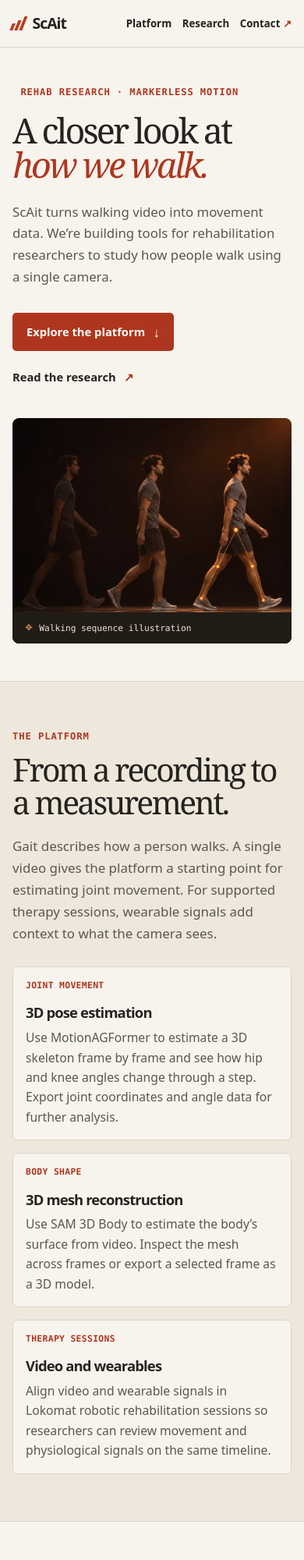
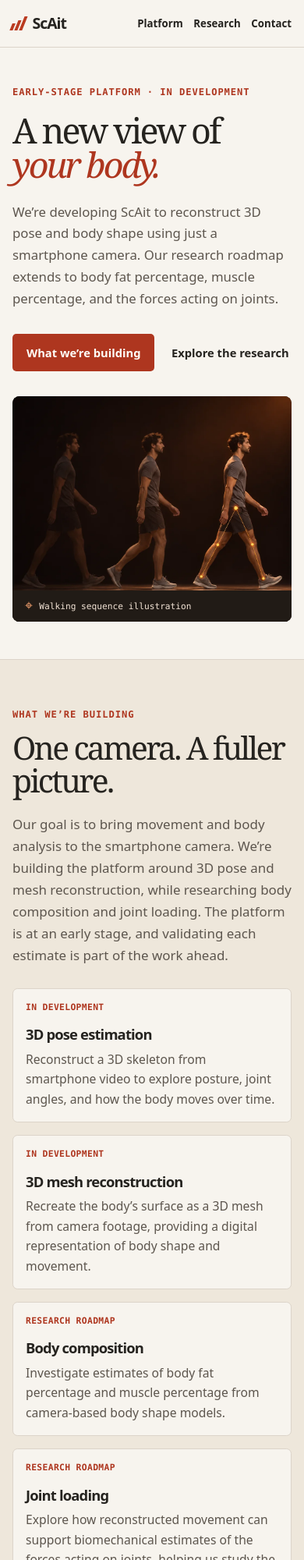
Before and after one commit to AdamBahelka/gait-ai-website, a plain HTML site: page docs/index.html in a window 390 px wide. Shown: the top 2000 px of the page at 78% size. Drawn offline with Linux system fonts and the light colour scheme.

Commit message:
Present ScAit as an early-stage smartphone platform and update contact and research

```diff
--- a/docs/index.html
+++ b/docs/index.html
@@ -3,12 +3,12 @@
 <head>
   <meta charset="utf-8">
   <meta name="viewport" content="width=device-width, initial-scale=1">
-  <meta name="description" content="ScAit explores how ordinary walking video can become measurable movement data for gait and rehabilitation research.">
+  <meta name="description" content="ScAit is an early-stage platform in development, exploring 3D pose, body mesh, body composition, and joint loading from a smartphone camera.">
   <meta name="theme-color" content="#f7f4ee">
   <meta property="og:type" content="website">
-  <meta property="og:title" content="ScAit | Gait analysis from video">
-  <meta property="og:description" content="Markerless 3D pose, body mesh reconstruction, and wearable data for rehabilitation research.">
-  <title>ScAit | Gait analysis from video</title>
+  <meta property="og:title" content="ScAit | Body insights from a smartphone camera">
+  <meta property="og:description" content="An early-stage platform in development for 3D pose and body mesh reconstruction, with body composition and joint loading on our research roadmap.">
+  <title>ScAit | Body insights from a smartphone camera</title>
   <link rel="icon" href="assets/favicon.png" type="image/png">
   <link rel="stylesheet" href="styles.css">
 </head>
@@ -20,7 +20,7 @@
       <nav aria-label="Main navigation">
         <a href="#platform">Platform</a>
         <a href="#research">Research</a>
-        <a class="nav-contact" href="#contact">Contact <span aria-hidden="true">↗</span></a>
+        <a class="nav-contact" href="#contact">Contact</a>
       </nav>
     </div>
   </header>
@@ -28,12 +28,12 @@
   <main id="main">
     <section class="shell hero" aria-labelledby="hero-title">
       <div class="hero-copy">
-        <p class="eyebrow"><span class="dot" aria-hidden="true"></span> Rehab research · Markerless motion</p>
-        <h1 id="hero-title">A closer look at <em>how we walk.</em></h1>
-        <p class="hero-lede">ScAit turns walking video into movement data. We’re building tools for rehabilitation researchers to study how people walk using a single camera.</p>
+        <p class="eyebrow">Early-stage platform · In development</p>
+        <h1 id="hero-title">A new view of <em>your body.</em></h1>
+        <p class="hero-lede">We’re developing ScAit to reconstruct 3D pose and body shape using just a smartphone camera. Our research roadmap extends to body fat percentage, muscle percentage, and the forces acting on joints.</p>
         <div class="actions">
-          <a class="button primary" href="#platform">Explore the platform <span aria-hidden="true">↓</span></a>
-          <a class="text-link" href="#research">Read the research <span aria-hidden="true">↗</span></a>
+          <a class="button primary" href="#platform">What we’re building</a>
+          <a class="text-link" href="#research">Explore the research</a>
         </div>
       </div>
       <figure class="hero-visual">
@@ -46,26 +46,31 @@
       <div class="shell">
         <div class="section-intro">
           <div>
-            <p class="eyebrow">The platform</p>
-            <h2 id="platform-title">From a recording<br class="desktop-break"> to a measurement.</h2>
+            <p class="eyebrow">What we’re building</p>
+            <h2 id="platform-title">One camera.<br class="desktop-break"> A fuller picture.</h2>
           </div>
-          <p>Gait describes how a person walks. A single video gives the platform a starting point for estimating joint movement. For supported therapy sessions, wearable signals add context to what the camera sees.</p>
+          <p>Our goal is to bring movement and body analysis to the smartphone camera. We’re building the platform around 3D pose and mesh reconstruction, while researching body composition and joint loading. The platform is at an early stage, and validating each estimate is part of the work ahead.</p>
         </div>
         <div class="capabilities">
           <article>
-            <p class="card-label">Joint movement</p>
+            <p class="card-label">In development</p>
             <h3>3D pose estimation</h3>
-            <p>Use MotionAGFormer to estimate a 3D skeleton frame by frame and see how hip and knee angles change through a step. Export joint coordinates and angle data for further analysis.</p>
+            <p>Reconstruct a 3D skeleton from smartphone video to explore posture, joint angles, and how the body moves over time.</p>
           </article>
           <article>
-            <p class="card-label">Body shape</p>
+            <p class="card-label">In development</p>
             <h3>3D mesh reconstruction</h3>
-            <p>Use SAM 3D Body to estimate the body’s surface from video. Inspect the mesh across frames or export a selected frame as a 3D model.</p>
+            <p>Recreate the body’s surface as a 3D mesh from camera footage, providing a digital representation of body shape and movement.</p>
           </article>
           <article>
-            <p class="card-label">Therapy sessions</p>
-            <h3>Video and wearables</h3>
-            <p>Align video and wearable signals in Lokomat robotic rehabilitation sessions so researchers can review movement and physiological signals on the same timeline.</p>
+            <p class="card-label">Research roadmap</p>
+            <h3>Body composition</h3>
+            <p>Investigate estimates of body fat percentage and muscle percentage from camera-based body shape models.</p>
+          </article>
+          <article>
+            <p class="card-label">Research roadmap</p>
+            <h3>Joint loading</h3>
+            <p>Explore how reconstructed movement can support biomechanical estimates of the forces acting on joints, helping us study the stress they experience.</p>
           </article>
         </div>
       </div>
@@ -74,15 +79,16 @@
     <section class="shell research" id="research" aria-labelledby="research-title">
       <div class="research-copy">
         <p class="eyebrow">Research</p>
-        <h2 id="research-title">Studying gait beyond the lab.</h2>
-        <p>Motion capture labs can measure walking in detail, but regular access can be difficult. Our research asks what a single camera can measure and how those measurements compare with laboratory motion capture.</p>
-        <p>The published study compared 3D pose models on walking data from people with spinal cord injury and used VideoPose3D for its main analysis.</p>
+        <h2 id="research-title">Research behind the vision.</h2>
+        <p>The featured paper studies single-camera 3D pose estimation for gait assessment in people with spinal cord injury. It compares estimated movement with laboratory motion capture and provides context for our work on movement reconstruction.</p>
+        <p>Related research has also investigated smartphone images for body fat estimation. ScAit’s body composition and joint-loading features are research goals that require their own validation.</p>
+        <p><a href="https://pmc.ncbi.nlm.nih.gov/articles/PMC9657201/">Read the smartphone body fat study</a> by Farina et al., published in <i>Sensors</i> (2022).</p>
       </div>
       <article class="paper">
         <p class="eyebrow">npj Digital Medicine · 2026</p>
         <h3>3D pose estimation for scalable remote gait kinematics assessment</h3>
         <p>Natraj, Messmer, Fujii et al.</p>
-        <a class="text-link" href="https://www.nature.com/articles/s41746-025-02211-y">Read the open access paper <span aria-hidden="true">↗</span></a>
+        <a class="text-link" href="https://www.nature.com/articles/s41746-025-02211-y">Read the open access paper</a>
       </article>
     </section>
 
@@ -90,17 +96,17 @@
       <div class="shell contact-inner">
         <div>
           <p class="eyebrow">Contact</p>
-          <h2 id="contact-title">Let’s talk about gait.</h2>
-          <p>For research questions or collaboration inquiries, find project lead Shreyasvi Natraj’s correspondence details in the published paper.</p>
+          <h2 id="contact-title">Let’s build what’s next.</h2>
+          <p>For questions about ScAit, research, or collaboration, contact Adam Bahelka.</p>
         </div>
-        <a class="button primary" href="https://www.nature.com/articles/s41746-025-02211-y#corresponding-author">Find correspondence details <span aria-hidden="true">↗</span></a>
+        <a class="button primary" href="mailto:abahelka@ethz.ch">abahelka@ethz.ch</a>
       </div>
     </section>
   </main>
 
   <footer class="shell footer">
     <a class="brand" href="#top" aria-label="ScAit, back to top"><span class="brand-mark" aria-hidden="true"><i></i><i></i><i></i></span> ScAit</a>
-    <p>ScAit Ortho-Team project · Research software</p>
+    <p>ScAit · Early-stage platform in development</p>
     <p>© 2026 Shreyasvi Natraj</p>
   </footer>
 </body>
```
